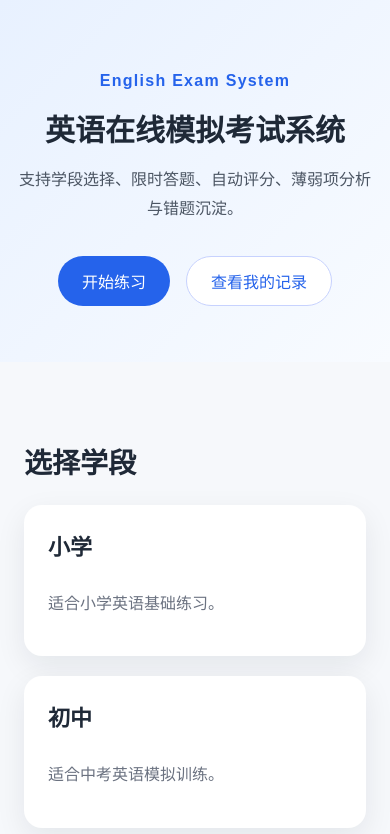
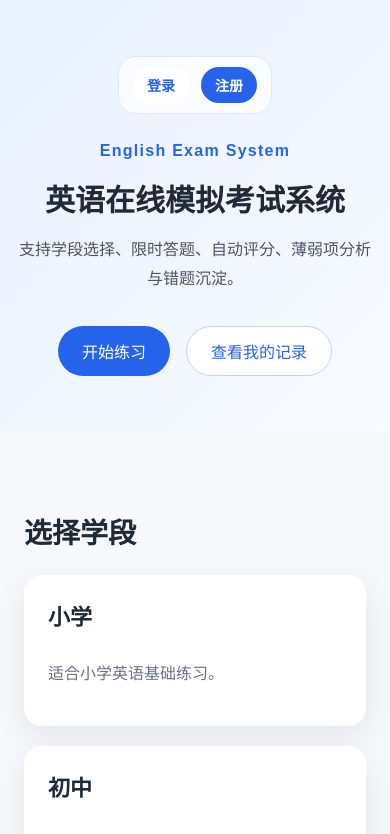
Before and after one commit to HUANGTINGTING-UBAND/english-exam-system-v3-codex, a Vue app in the folder frontend/: page /exam/1 in a window 390 px wide. Shown: the top 834 px of the page. Built offline with nearby package versions, Linux system fonts and the light colour scheme; no server answers.

Commit message:
add homepage auth navigation

```diff
--- a/frontend/src/style.css
+++ b/frontend/src/style.css
@@ -977,3 +977,61 @@ h1 {
   opacity: 0.6;
   cursor: not-allowed;
 }
+.home-auth-bar {
+  display: flex;
+  justify-content: flex-end;
+  margin-bottom: 36px;
+}
+
+.home-user-info {
+  display: flex;
+  align-items: center;
+  gap: 12px;
+  flex-wrap: wrap;
+  padding: 10px 14px;
+  border-radius: 999px;
+  background: rgba(255, 255, 255, 0.72);
+  border: 1px solid #dbeafe;
+  color: #4b5563;
+  font-size: 14px;
+}
+
+.home-auth-link,
+.home-auth-button {
+  border: none;
+  background: white;
+  color: #2563eb;
+  padding: 8px 14px;
+  border-radius: 999px;
+  font-size: 14px;
+  font-family: inherit;
+  font-weight: 700;
+  text-decoration: none;
+  cursor: pointer;
+}
+
+.home-auth-link:hover,
+.home-auth-button:hover {
+  background: #eff6ff;
+}
+
+.primary-auth-link {
+  background: #2563eb;
+  color: white;
+}
+
+.primary-auth-link:hover {
+  background: #1d4ed8;
+}
+
+@media (max-width: 560px) {
+  .home-auth-bar {
+    justify-content: center;
+    margin-bottom: 28px;
+  }
+
+  .home-user-info {
+    justify-content: center;
+    border-radius: 18px;
+  }
+}
--- a/frontend/src/views/HomeView.vue
+++ b/frontend/src/views/HomeView.vue
@@ -1,16 +1,77 @@
+<script setup>
+import { ref, onMounted } from 'vue'
+import { RouterLink } from 'vue-router'
+import { getSavedUser, logoutUser } from '../api/authApi'
+
+const currentUser = ref(null)
+
+const loadCurrentUser = () => {
+  currentUser.value = getSavedUser()
+}
+
+const handleLogout = () => {
+  const confirmed = window.confirm('确认退出登录吗？')
+
+  if (!confirmed) {
+    return
+  }
+
+  logoutUser()
+  currentUser.value = null
+  window.alert('已退出登录')
+}
+
+onMounted(() => {
+  loadCurrentUser()
+})
+</script>
+
 <template>
   <div class="home-page">
     <header class="hero">
       <div class="hero-content">
+        <div class="home-auth-bar">
+          <div v-if="currentUser" class="home-user-info">
+            <span>
+              当前登录：{{ currentUser.nickname || currentUser.username }}
+            </span>
+
+            <RouterLink class="home-auth-link" to="/profile">
+              个人中心
+            </RouterLink>
+
+            <button class="home-auth-button" @click="handleLogout">
+              退出登录
+            </button>
+          </div>
+
+          <div v-else class="home-user-info">
+            <RouterLink class="home-auth-link" to="/login">
+              登录
+            </RouterLink>
+
+            <RouterLink class="home-auth-link primary-auth-link" to="/register">
+              注册
+            </RouterLink>
+          </div>
+        </div>
+
         <p class="tag">English Exam System</p>
+
         <h1>英语在线模拟考试系统</h1>
+
         <p class="desc">
           支持学段选择、限时答题、自动评分、薄弱项分析与错题沉淀。
         </p>
 
         <div class="actions">
-          <RouterLink class="primary-btn" to="/exams">开始练习</RouterLink>
-          <RouterLink class="secondary-btn" to="/profile">查看我的记录</RouterLink>
+          <RouterLink class="primary-btn" to="/exams">
+            开始练习
+          </RouterLink>
+
+          <RouterLink class="secondary-btn" to="/profile">
+            查看我的记录
+          </RouterLink>
         </div>
       </div>
     </header>
```
